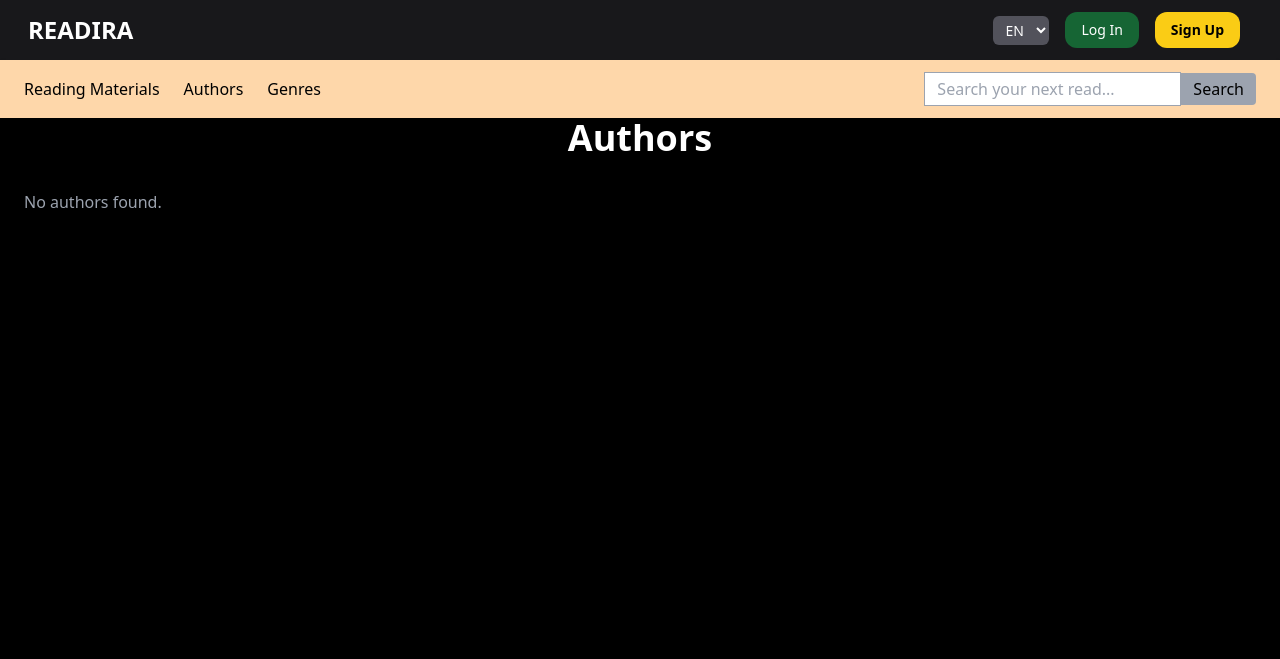
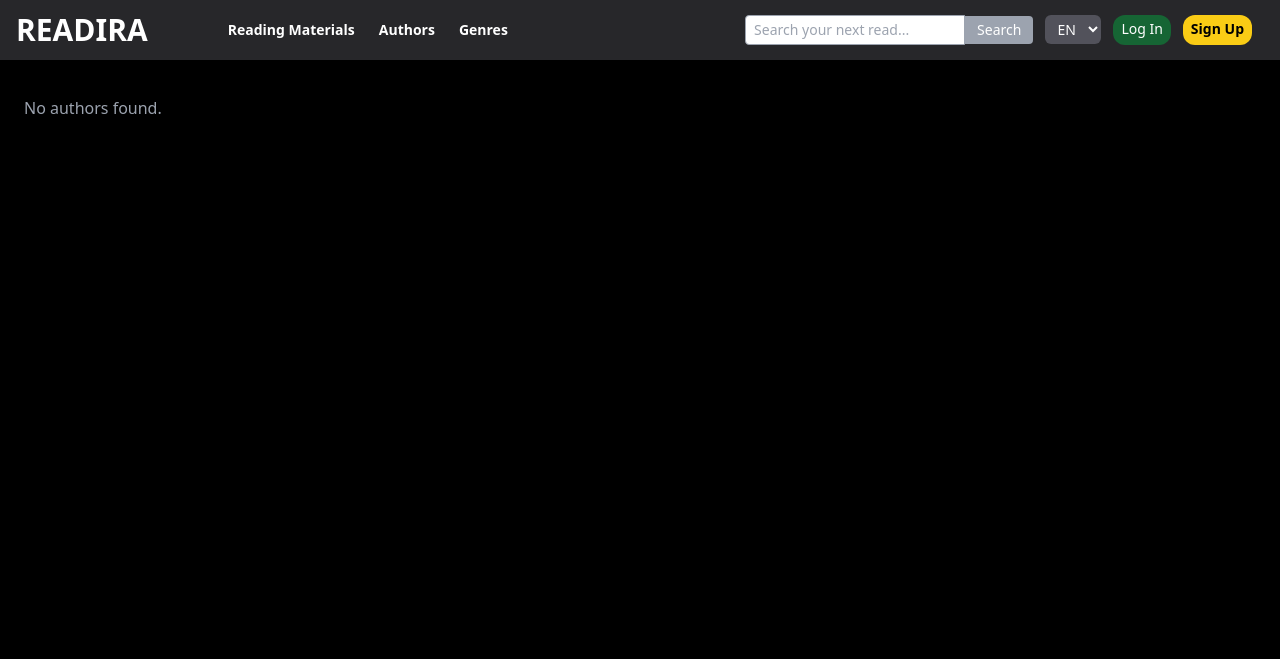
Before and after one commit to Marina-Trifan/online_library, a Django app: page /en/library/authors/ in a window 1280 px wide. Shown: the top 659 px of the page. Run offline with Django 5.2, Linux system fonts and the light colour scheme; data that the repository does not hold is empty; some libraries are stand-ins or nearby versions.

Commit message:
Base html updated

```diff
--- a/readira/readira/templates/readira/base.html
+++ b/readira/readira/templates/readira/base.html
@@ -32,36 +32,52 @@
         }
     </script>
 </head>
-<body class = 'h-full flex flex-col bg-black text-white transition-colors duration-300' id = 'theme-root'>
+<body class="h-full flex flex-col bg-black text-white transition-colors duration-300" id = "theme-root">
 
 <!-- Header-->
-    <header class='sticky top-0 z-50 bg-zinc-900 text-white px-6 py-3 flex items-center justify-between shadow'>
+    <header class="fixed top-0 left-0 right-0 top-0 z-50 bg-zinc-800 text-white shadow">
+        <div class="max-w-7xl mx-auto px-4 py-3 flex items-center justify-between">
+            <!-- Left Section -->
+             <div class="flex items-center space-x-20">
+                <a href="/" class="text-3xl font-bold hover:text-green-600">READIRA</a>
 
-        <!-- Left Section -->
-        <div class = 'text-2xl font-bold'>
-            <a href = '/' class='hover:bg-green-600 px-1 rounded'>READIRA</a>
+            <!-- Navbar -->
+                <nav class="hidden md:flex justify-center space-x-6 text-sm">
+                    <a href="{% url 'library:reading_materials' %}" class="font-bold hover:text-yellow-400 hover:scale-110">Reading Materials</a>
+                    <a href="{% url 'library:author_list' %}" class="font-bold hover:text-yellow-400 hover:scale-110">Authors</a>
+                    <a href="{% url 'library:genre_list' %}" class="font-bold hover:text-yellow-400 hover:scale-110">Genres</a>
+                </nav>
             </div>
 
-        <!-- Right Section -->
-        <div class="hidden md:flex items-center space-x-4">
+            <!-- Right Section: Search, Language, Authetication, Theme toggle-->
+            <div class="flex justify-end space-x-3 text-sm">
+
+                <!-- Search Form -->
+                <form action="/search" method="get" class="flex items-center">
+                    <input type="search" name="q" placeholder="Search your next read..." class="rounded-l px-2 py-1 text-black border border-gray-400 focus:outline-none">
+                    <button type="submit" class="bg-gray-400 px-3 py-1 rounded-r hover:bg-gray-200">
+                        Search
+                    </button>
+                </form>
+
                 <!-- Language Switcher -->
-            <form action='{% url "set_language" %}' method='post'>
+                <form action="{% url 'set_language' %}" method="post">
                     {% csrf_token%}
-                <select name='language' onchange='this.form.submit()'
-                    class="bg-zinc-600 text-white text-sm px-2 py-1 rounded-md transition-colors duration-300">
-                    <option value='en' {% if LANGUAGE_CODE == 'en' %}selected{% endif %}>EN</option>
-                    <option value='ro' {% if LANGUAGE_CODE == 'ro' %}selected{% endif %}>RO</option>
+                    <select name="language" onchange="this.form.submit()"
+                        class="bg-zinc-600 text-white text-sm px-2 py-1 rounded-md">
+                        <option value="en" {% if LANGUAGE_CODE == "en" %}selected{% endif %}>EN</option>
+                        <option value="ro" {% if LANGUAGE_CODE == "ro" %}selected{% endif %}>RO</option>
                     </select>
                 </form>
 
                 <!-- Authentication buttons -->
                 {% if user.is_authenticated %}
                     <span class="px-4 text-sm text-white">Welcome, {{ user.username }}</span>
-                <a href="{% url 'user_account:profile' %}" class="px-4 py-2 bg-zinc-500 text-white rounded-xl text-sm">Profile</a>
-                <a href="{% url 'user_account:logout' %}" class="px-4 py-2 bg-zinc-800 text-white rounded-xl text-sm">Log Out</a>
+                    <a href="{% url 'user_account:profile' %}" class="px-2 py-1 bg-zinc-500 text-white rounded-xl text-sm hover:bg-zinc-800">Profile</a>
+                    <a href="{% url 'user_account:logout' %}" class="px-2 py-1 bg-red-600 text-white rounded-xl text-sm hover:bg-red-400">Log Out</a>
                 {% else %}
-                <a href="{% url 'user_account:login' %}" class="px-4 py-2 bg-green-800 text-white rounded-xl text-sm">Log In</a>
-                <a href="{% url 'user_account:register' %}" class="px-4 py-2 bg-yellow-400 text-black rounded-xl text-sm font-semibold">Sign Up</a>
+                    <a href="{% url 'user_account:login' %}" class="px-2 py-1 bg-green-800 text-white rounded-xl text-sm hover:bg-green-600">Log In</a>
+                    <a href="{% url 'user_account:register' %}" class="px-2 py-1 bg-yellow-400 text-black rounded-xl text-sm font-semibold hover:bg-yellow-300">Sign Up</a>
                 {% endif %}
 
                 <!-- Theme toggle -->
@@ -69,50 +85,27 @@
                     <i id="theme-icon" class="ph ph-moon"></i>
                 </button>
             </div>
+        </div>
     </header>
-    <nav class = 'sticky top-0 z-50 bg-orange-200 w-full mt-0 mb-0 text-black shadow'>
-        <div class="flex items-center justify-between py-3 flex">
 
 
-            <!-- Centre Section -->
-            <div class="hidden md:flex space-x-6 items-center px-6">
-                <a href="{% url 'library:reading_materials' %}" class="hover:bg-yellow-400 transition">Reading Materials</a>
-                <a href="{% url 'library:author_list' %}" class="hover:bg-yellow-400 transition">Authors</a>
-                <a href="{% url 'library:genre_list' %}" class="hover:bg-yellow-400 transition">Genres</a>
-            </div>
-
-            <!-- Right Section -->
-            <div class="hidden md:flex items-center space-x-4 px-6">
-
-                <!-- Search Form -->
-                <form action = '/search' method ='get' class='flex items-center'>
-                    <input type='search' name='q' placeholder='Search your next read...'
-                        class='rounded-1 px-3 py-1 text-black border border-gray-400 focus:outline-none'/>
-                    <button type='submit'
-                            class='bg-gray-400 px-3 py-1 rounded-r hover:bg-gray-200 transition-colors duration-200'>
-                        Search
-                    </button>
-                </form>
-            </div>
-        </div>
-    </nav>
 
 <!-- Content -->
-    <main class='container mx-auto flex-grow'>
+    <main class="container mx-auto flex-grow pt-4 md:pt-6">
         {% block content %}
         {% endblock %}
     </main>
 
 <!-- Footer -->
-    <footer class='bg-zinc-900 text-center text-white py-4 '>
-        <div class='container mx-auto px-6 flex flex-col items-start gap-2'>
-            <p class='w-full text-left mb-2 font-semibold text-lg'>Contact us</p>
+    <footer class="bg-zinc-900 text-center text-white py-4 ">
+        <div class="container mx-auto px-6 flex flex-col items-start gap-2">
+            <p class="w-full text-left mb-2 font-semibold text-lg">Contact us</p>
             <p>
-                <i class='ph ph-phone text-lg'></i>
+                <i class="ph ph-phone text-lg"></i>
                 + 40 740 123 456
             </p>
             <p>
-                <i class='ph ph-envelope-simple text-lg'></i>
+                <i class="ph ph-envelope-simple text-lg"></i>
                 contact@readira.ro
             </p>
         </div>
@@ -121,27 +114,27 @@
     <script>
         function toggleTheme() {
             const html = document.documentElement;
-            const body = document.getElementById('theme-root');
-            const icon = document.getElementById('theme-icon');
-            const isDark = html.classList.toggle('dark');
+            const body = document.getElementById("theme-root");
+            const icon = document.getElementById("theme-icon");
+            const isDark = html.classList.toggle("dark");
             if (isDark) {
-                body.classList.remove('bg-white', 'text-black');
-                body.classList.add('bg-black', 'text-white');
-                document.cookie = 'theme=dark; path=/; max-age=31536000';
-                if (icon) icon.className = 'ph ph-sun';
+                body.classList.remove("bg-white", "text-black");
+                body.classList.add("bg-black", "text-white");
+                document.cookie = "theme=dark; path=/; max-age=31536000";
+                if (icon) icon.className = "ph ph-sun";
             } else {
-                body.classList.remove('bg-black', 'text-white');
-                body.classList.add('bg-white', 'text-black');
-                document.cookie = 'theme=light; path=/; max-age=31536000';
-                icon.className = 'ph ph-moon';
+                body.classList.remove("bg-black", "text-white");
+                body.classList.add("bg-white", "text-black");
+                document.cookie = "theme=light; path=/; max-age=31536000";
+                icon.className = "ph ph-moon";
             }
         }
 
-        window.addEventListener('DOMContentLoaded', () => {
-            const isDark = document.documentElement.classList.contains('dark');
-            const icon = document.getElementById('theme-icon');
+        window.addEventListener("DOMContentLoaded", () => {
+            const isDark = document.documentElement.classList.contains("dark");
+            const icon = document.getElementById("theme-icon");
             if (icon) {
-            icon.className = isDark ? 'ph ph-sun' : 'ph ph-moon';
+            icon.className = isDark ? "ph ph-sun" : "ph ph-moon";
             }
         });
 
```
Lines whose indentation alone changed are shown as unchanged.
